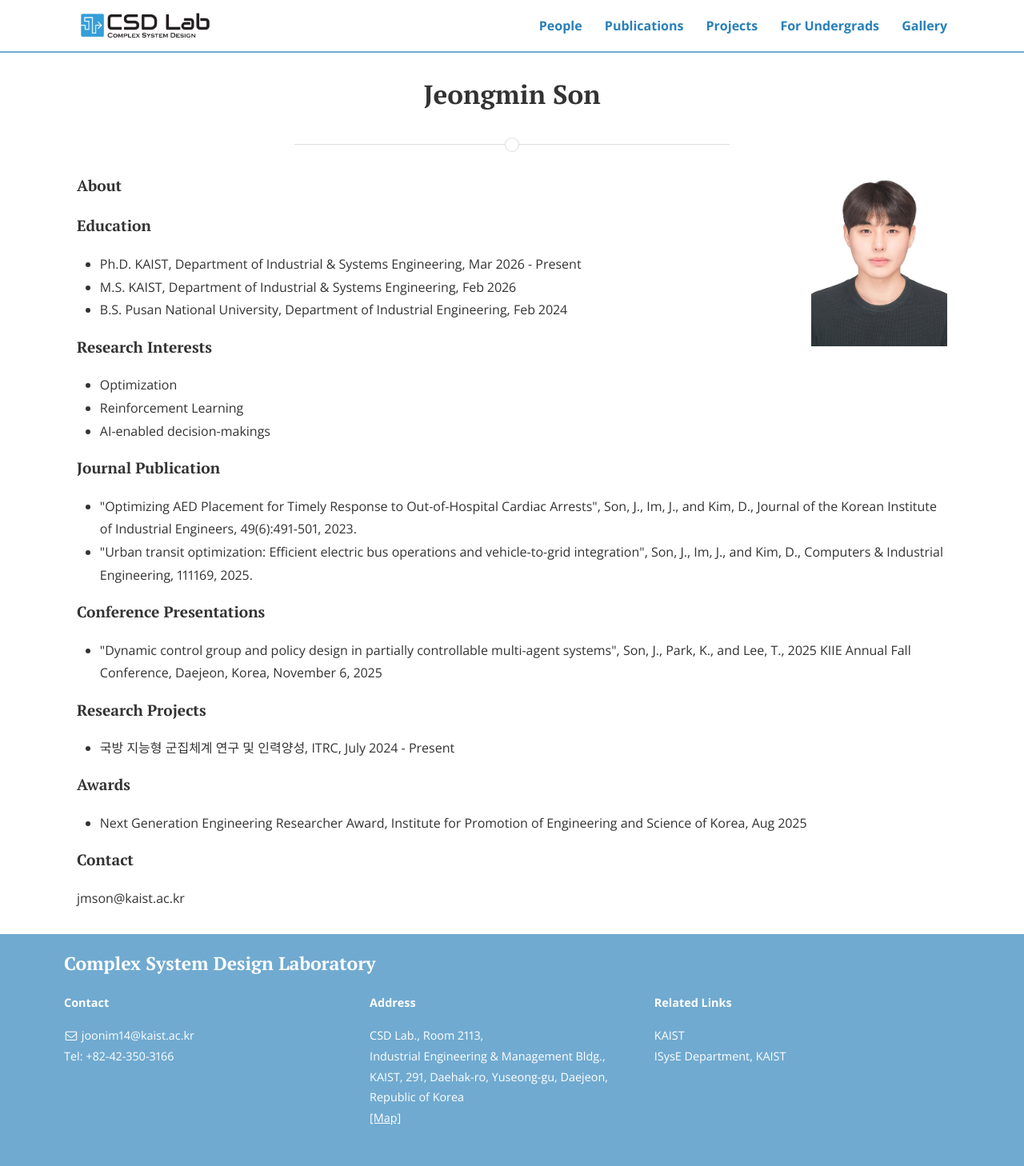
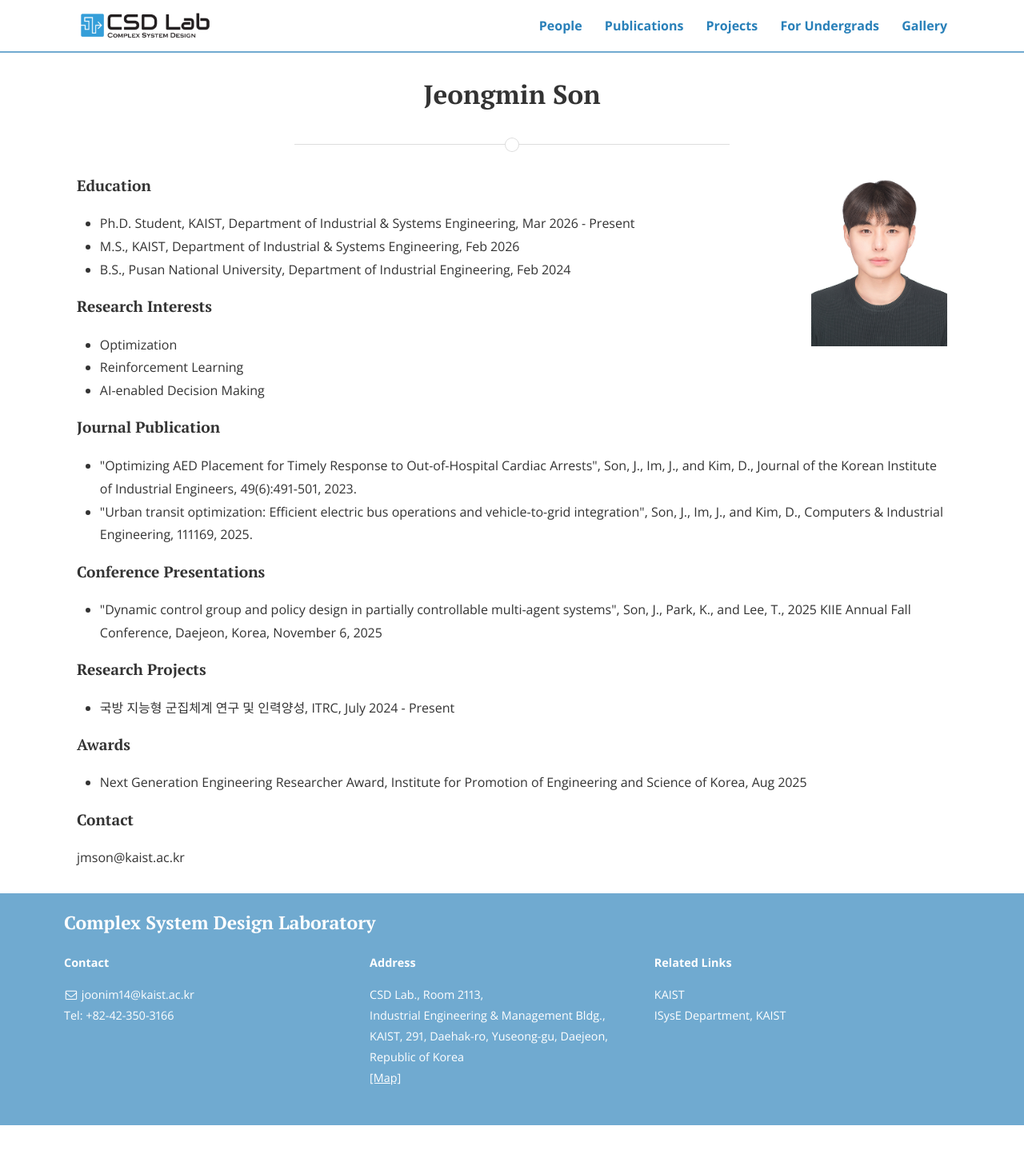
Before and after one commit to CSDlab-KAIST/csdlab-kaist.github.io, a Jekyll site: the page built from people/jeongmin.html, in a window 1280 px wide. Shown: the whole page at 80% size. Built offline with Jekyll 4.4.1, drawn with Linux system fonts in a browser that asks for light colours; nearby versions of some CDN libraries; after the commit the page ends 1407 px from its top, so only the background shows below that.

Commit message:
Update jeongmin.html

```diff
--- a/people/jeongmin.html
+++ b/people/jeongmin.html
@@ -10,22 +10,19 @@ title: Jeongmin Son
 
 <img src="{{'/assets/img/members/jeongmin_2.jpeg' | prepend: site.baseurl }}" style="float: right; width: 170px; margin: 0 0 2em 2em">
 
-<h4>About</h4>
-<p> </p>
-
 
 <h4>Education</h4>
 <ul>
-  <li>Ph.D. KAIST, Department of Industrial & Systems Engineering, Mar 2026 - Present</li>
-  <li>M.S. KAIST, Department of Industrial & Systems Engineering, Feb 2026</li>
-  <li>B.S. Pusan National University, Department of Industrial Engineering, Feb 2024</li>
+  <li>Ph.D. Student, KAIST, Department of Industrial & Systems Engineering, Mar 2026 - Present</li>
+  <li>M.S., KAIST, Department of Industrial & Systems Engineering, Feb 2026</li>
+  <li>B.S., Pusan National University, Department of Industrial Engineering, Feb 2024</li>
 </ul>
 
 <h4>Research Interests</h4>
 <ul>
   <li>Optimization</li>
   <li>Reinforcement Learning</li>
-  <li>AI-enabled decision-makings</li>
+  <li>AI-enabled Decision Making</li>
 </ul>
 
 <h4>Journal Publication</h4>
```
